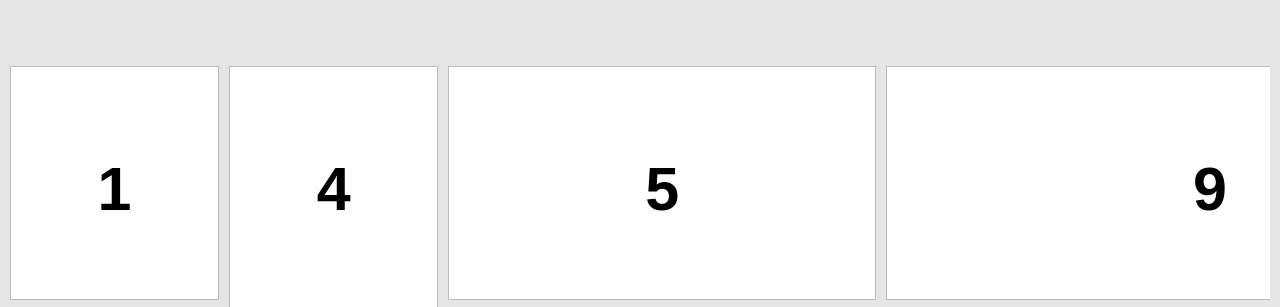
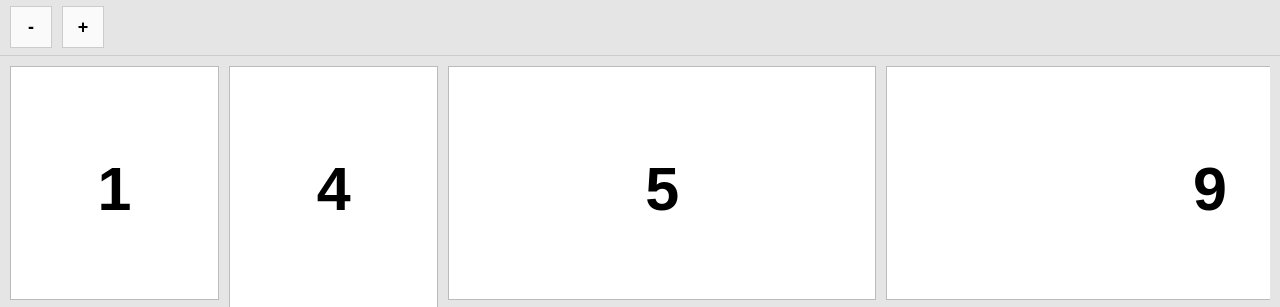
Before and after one commit to hootsuite/grid, a plain HTML site: page index.html in a window 1280 px wide. Shown: the top 307 px of the page. Drawn offline with nearby package versions, Linux system fonts and the light colour scheme.

Commit message:
Add zoom buttons to demo

```diff
--- a/index.html
+++ b/index.html
@@ -54,6 +54,24 @@
       border: none;
       background: #ccc;
     }
+
+.header {
+  height: 55px;
+  border-bottom: 1px solid #ccc;
+}
+  .header .button {
+    float: left;
+    width: 40px;
+    height: 40px;
+    margin: 6px 0 0 10px;
+    border: solid 1px #ccc;
+    background: #fafafa;
+    font-size: 18px;
+    line-height: 40px;
+    font-weight: 700;
+    text-align: center;
+    cursor: pointer;
+  }
   </style>
   <script src="http://ajax.googleapis.com/ajax/libs/jquery/1.10.2/jquery.min.js"></script>
   <script src="http://ajax.googleapis.com/ajax/libs/jqueryui/1.10.3/jquery-ui.min.js"></script>
@@ -77,13 +95,24 @@
   }
 };
 
+var currentGridSize = 3;
+var setGridSize = function(zoomSize) {
+  $('#grid').gridList('resize', zoomSize);
+};
+
 $(function() {
   buildGridElements($('#grid'), fixtures.GRID2.rows3);
 
   $('#grid').gridList({
-    rows: 3,
+    rows: currentGridSize,
     widthHeightRatio: 264 / 294,
     heightToFontSizeRatio: 0.25
+  });
+  $('.button-minus').click(function() {
+    setGridSize(--currentGridSize);
+  });
+  $('.button-plus').click(function() {
+    setGridSize(++currentGridSize);
   });
 });
 $(window).resize(function() {
@@ -93,6 +122,8 @@
 </head>
 <body>
   <div class="header">
+    <div class="button button-minus">-</div>
+    <div class="button button-plus">+</div>
   </div>
   <div class="grid-container">
     <ul id="grid" class="grid">
```
